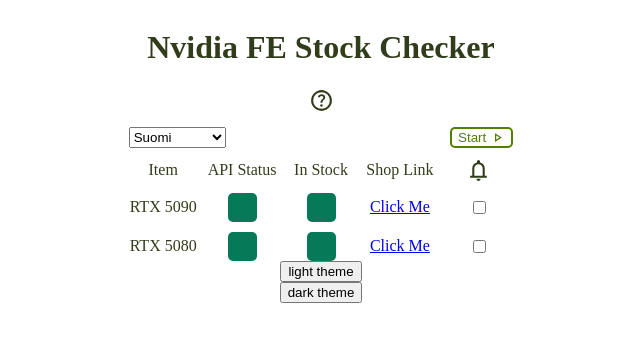
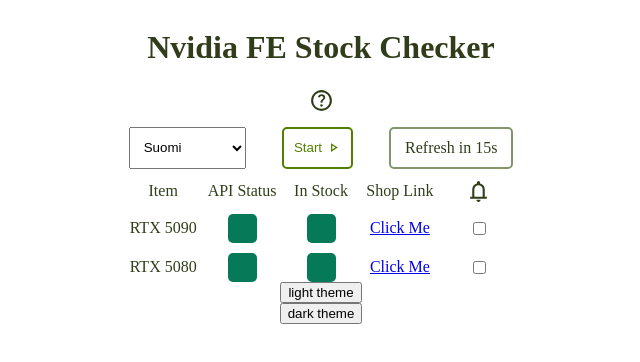
Before and after one commit to PJM178/nvidia-fe-stock-checker, a Next.js app: page / in a window 1280 px wide. Shown: the top 362 px of the page, without its empty margins (319-959 px from the left). Built offline with nearby package versions, Linux system fonts and the light colour scheme.

Commit message:
preliminary countdown timer hook, timer styling

```diff
--- a/src/app/components/Buttons.tsx
+++ b/src/app/components/Buttons.tsx
@@ -7,15 +7,17 @@
   onClick?: (event: React.MouseEvent<HTMLButtonElement>) => void;
   startIcon?: React.ReactNode;
   endIcon?: React.ReactNode;
+  className?: string;
 }
 
 export const Button = (props: ButtonProps) => {
-  const { children, variant, disabled, onClick, startIcon, endIcon } = props;
+  const { children, variant, disabled, onClick, startIcon, endIcon, className } = props;
 
   const buttonStyles = {
     base: `${styles[`primary-button`]}`,
     variant: `${styles[`primary-button--${variant}`]}`,
     disabled: disabled ? `${styles[`primary-button--disabled`]}` : null,
+    className: className,
   };
 
   return (
--- /dev/null
+++ b/src/app/hooks/useCountdown.ts
@@ -0,0 +1,33 @@
+import { useState, useEffect } from "react";
+
+interface UseCountdownParameters {
+  startTime: number;
+  interval?: number;
+  repeat?: boolean;
+}
+
+export function useCountdown({ startTime, interval, repeat }: UseCountdownParameters) {
+  const [timeLeft, setTimeLeft] = useState(startTime);
+
+  useEffect(() => {
+    const countdownInterval = setInterval(() => {
+      setTimeLeft((prevValue) => {
+        if (prevValue <= 1) {
+          if (repeat) {
+            return startTime;
+          }
+
+          clearInterval(countdownInterval);
+
+          return 0;
+        }
+
+        return prevValue - 1;
+      });
+    }, interval ?? 1000);
+
+    return () => clearInterval(countdownInterval);
+  }, [interval, startTime, repeat]);
+
+  return { timeLeft };
+}
--- a/src/app/page.module.css
+++ b/src/app/page.module.css
@@ -93,3 +93,30 @@
   height: 15px;
   width: 15px;
 }
+
+.timer-container {
+  border-radius: 5px;
+  border: 2px solid var(--stroke-strong);
+  padding: 10px;
+  width: 100px;
+  display: flex;
+}
+
+.timer-container--inner {
+  display: flex;
+  width: 100px;
+  justify-content: center;
+  align-items: center;
+}
+
+.timer-container--inner-container {
+
+}
+
+button.primary-button {
+  padding: 10px;
+}
+
+.locale-bar--select-menu {
+  padding: 10px;
+}
--- a/src/app/page.tsx
+++ b/src/app/page.tsx
@@ -1,9 +1,10 @@
 "use client"
 
-import { useEffect, useState } from "react";
+import { useEffect, useRef, useState } from "react";
 import styles from "./page.module.css";
 import { Notification, PlayArrow, QuestionMark, StopCircle } from "./components/Icons";
 import { Button } from "./components/Buttons";
+import { useCountdown } from "./hooks/useCountdown";
 
 const skuData = {
   baseUrl: (sku: string, locale: string) => {
@@ -17,11 +18,13 @@
           gpuName: "RTX 5090",
           skuName: "Pro5090FE",
           locale: "fi-fi",
+          updated: "12.2.2025",
         },
         rtx5080: {
           gpuName: "RTX 5080",
           skuName: "PRO580GFTNV",
           locale: "fi-fi",
+          updated: "12.2.2025",
         },
       },
     },
@@ -32,16 +35,19 @@
           gpuName: "RTX 5090",
           skuName: "5090FEPROSHOP",
           locale: "de-de",
+          updated: "12.2.2025",
         },
         rtx5080: {
           gpuName: "RTX 5080",
           skuName: "PRO580GFTNV",
           locale: "de-de",
+          updated: "12.2.2025",
         },
         rtx5070: {
           gpuName: "RTX TEST",
           skuName: "PRO570GFTNV",
           locale: "de-de",
+          updated: "12.2.2025",
         },
       },
     },
@@ -91,6 +97,7 @@
 
 const LocaleBar = (props: LocaleBarProps) => {
   const { isAlertActive, setIsAlertActive, setChosenCountry } = props;
+  const { timeLeft } = useCountdown({ startTime: 20, repeat: true });
 
   const sortedCountries = Object.values(skuData.country).sort((a, b) => {
     const endonymA = a.endonym.toUpperCase();
@@ -125,7 +132,7 @@
 
   return (
     <div className={styles["locale-bar-container"]}>
-      <select defaultValue={"Suomi"} onChange={handleCountrySelect}>
+      <select className={styles["locale-bar--select-menu"]} defaultValue={"Suomi"} onChange={handleCountrySelect}>
         {sortedCountries.map(country => (
           <option key={country.endonym}>{country.endonym}</option>
         ))}
@@ -136,6 +143,7 @@
             variant="outlined"
             endIcon={<PlayArrow className={styles["icon"]} />}
             onClick={handleButtonClick}
+            className={styles["primary-button"]}
           >
             <span>Start</span>
           </Button>
@@ -145,10 +153,19 @@
             variant="outlined"
             endIcon={<StopCircle className={styles["icon"]} />}
             onClick={handleButtonClick}
+            className={styles["primary-button"]}
           >
             <span>Stop</span>
           </Button>
         </>}
+      <div className={styles["timer-container"]}>
+        <span className={styles["timer-container--inner"]}>
+          <span className={styles["timer-container--inner-container"]}>
+            <span>Refresh in&nbsp;</span>
+            <span>{timeLeft < 10 ? "0" + timeLeft : timeLeft}s</span>
+          </span>
+        </span>
+      </div>
     </div>
   );
 }
@@ -183,11 +200,12 @@
 
 const SKU = (props: SKUProps) => {
   const { gpuName, skuName, locale, isActive } = props;
-  const [isSelected, setIsSelected] = useState(false);
+  // const [isSelected, setIsSelected] = useState(false);
+  const isSelected = useRef(false);
   const [responseSkuData, setResponseSkuData] = useState<ApiResponse | null>(mockResponseDataSuccess);
 
   useEffect(() => {
-    if (isActive && isSelected) {
+    if (isActive && isSelected.current) {
       async function checkStock() {
         const response = await fetch(skuData.baseUrl(skuName, locale));
 
@@ -204,13 +222,15 @@
 
       checkStock();
     }
-  }, [isActive, isSelected, locale, skuName]);
+  }, [isActive, locale, skuName]);
 
   function handleSelected(e: React.ChangeEvent<HTMLInputElement>) {
     if (e.target.checked) {
-      setIsSelected(true);
+      // setIsSelected(true);
+      isSelected.current = true;
     } else {
-      setIsSelected(false);
+      // setIsSelected(false);
+      isSelected.current = false;
     }
   }
 
@@ -301,6 +321,9 @@
   );
 };
 
+// Check store api page for real sku names
+// if they differ from the list, update the sku names
+// offer user ability to manually override the sku name if empty list is returned
 export default function Home() {
   const [chosenCountry, setChosenCountry] = useState<keyof typeof skuData.country>("finland");
   const [isAlertActive, setIsAlertActive] = useState(false);
@@ -327,6 +350,25 @@
     }
   }, []);
 
+  // useEffect(() => {
+  //   async function checkStock() {
+  //     const response = await fetch("https://api.nvidia.partners/edge/product/search?page=1&limit=12&locale=en-us&manufacturer=NVIDIA&manufacturer_filter=NVIDIA~2&category=GPU");
+
+  //     if (!response.ok) {
+  //       const data: ErrorResponse = await response.json();
+
+  //       console.log(data)
+  //     } else {
+  //       const data: ResponseData = await response.json();
+
+  //       console.log(data);
+  //     }
+  //   }
+
+  //   checkStock();
+
+  // }, []);
+
   return (
     <>
       <main>
```
